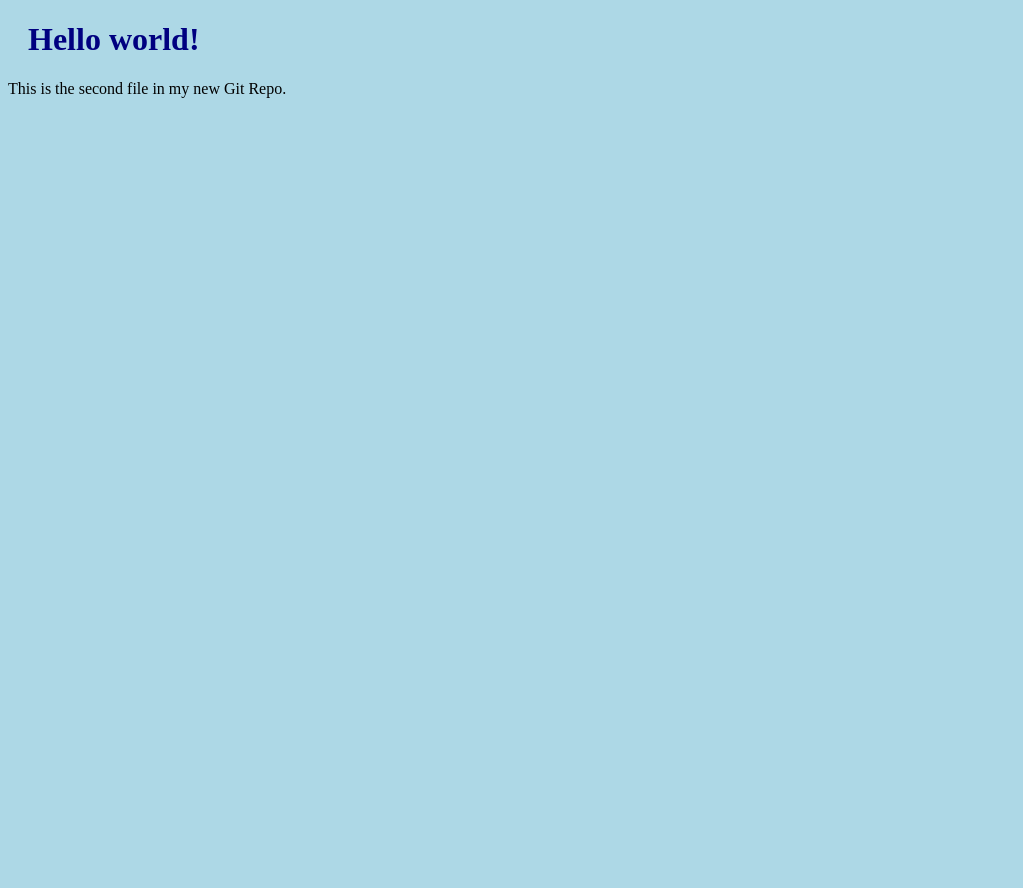
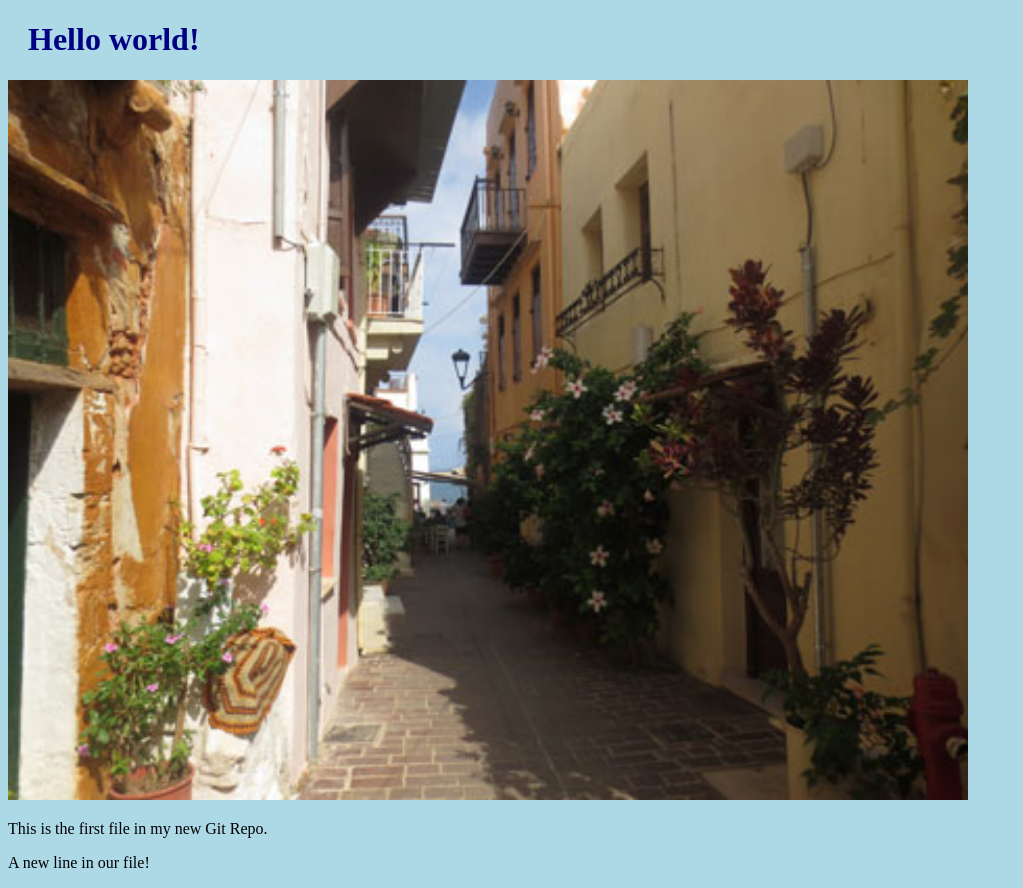
Before and after one commit to MohamedQenawy/Hello-World, a plain HTML site: page index.html in a window 1280 px wide. Shown: the whole page, without its empty margins (0-1023 px from the left). Before the commit the page ends 800 px from the top, so only its background shows below. Drawn offline with Linux system fonts and the light colour scheme.

Commit message:
added image to Hello Worled

```diff
--- a/index.html
+++ b/index.html
@@ -1,14 +1,16 @@
 <!DOCTYPE html>
-<html lang="en">
+<html>
 <head>
-    <meta charset="UTF-8">
-    <meta name="viewport" content="width=device-width, initial-scale=1.0">
-    <title>Hello World!</title>
-    <link rel="stylesheet" href="bluestyle.css">
-
+<title>Hello World!</title>
+<link rel="stylesheet" href="bluestyle.css">
 </head>
 <body>
-    <h1>Hello world!</h1>
-    <p>This is the second file in my new Git Repo.</p>
+
+<h1>Hello world!</h1>
+<div><img src="img_hello_world.jpg" alt="Hello World from Space"
+style="width:100%;max-width:960px"></div>
+<p>This is the first file in my new Git Repo.</p>
+<p>A new line in our file!</p>
+
 </body>
 </html>
```
Also changed, not shown: img_hello_world.jpg (added).
